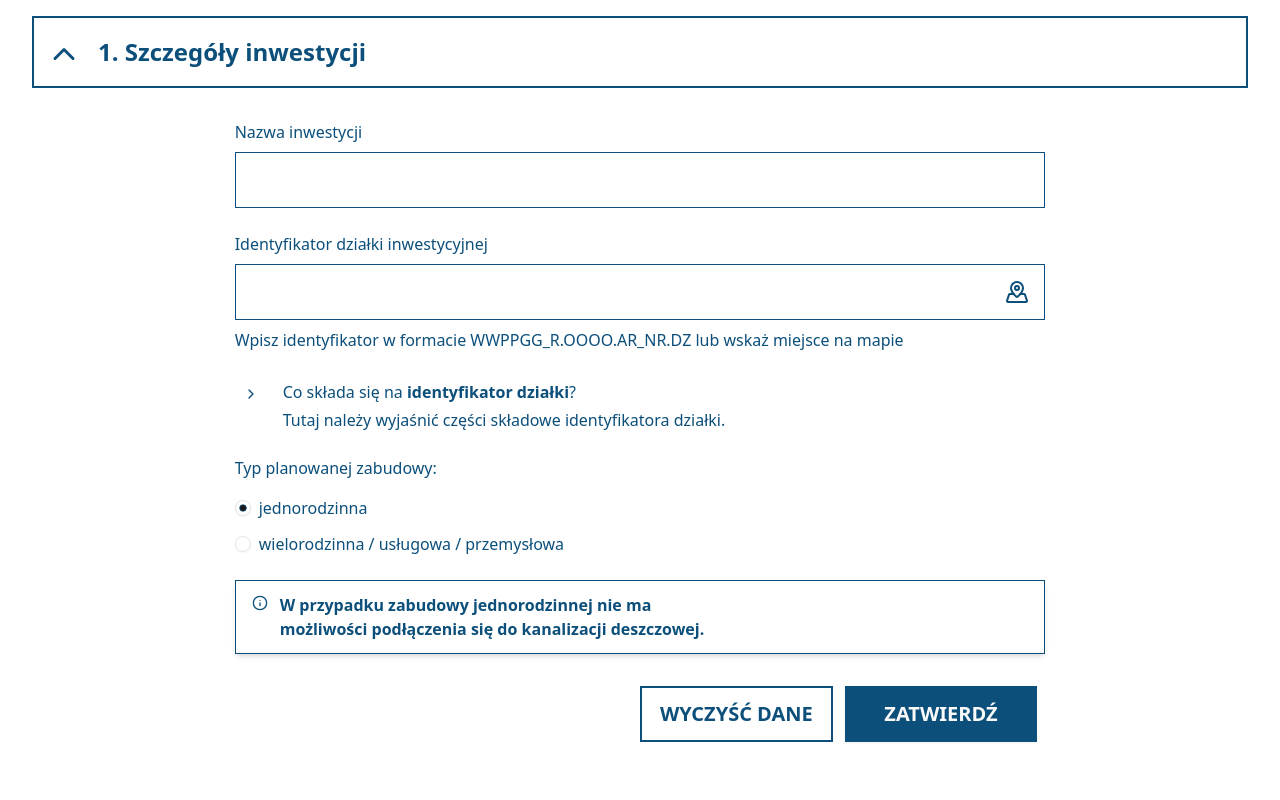
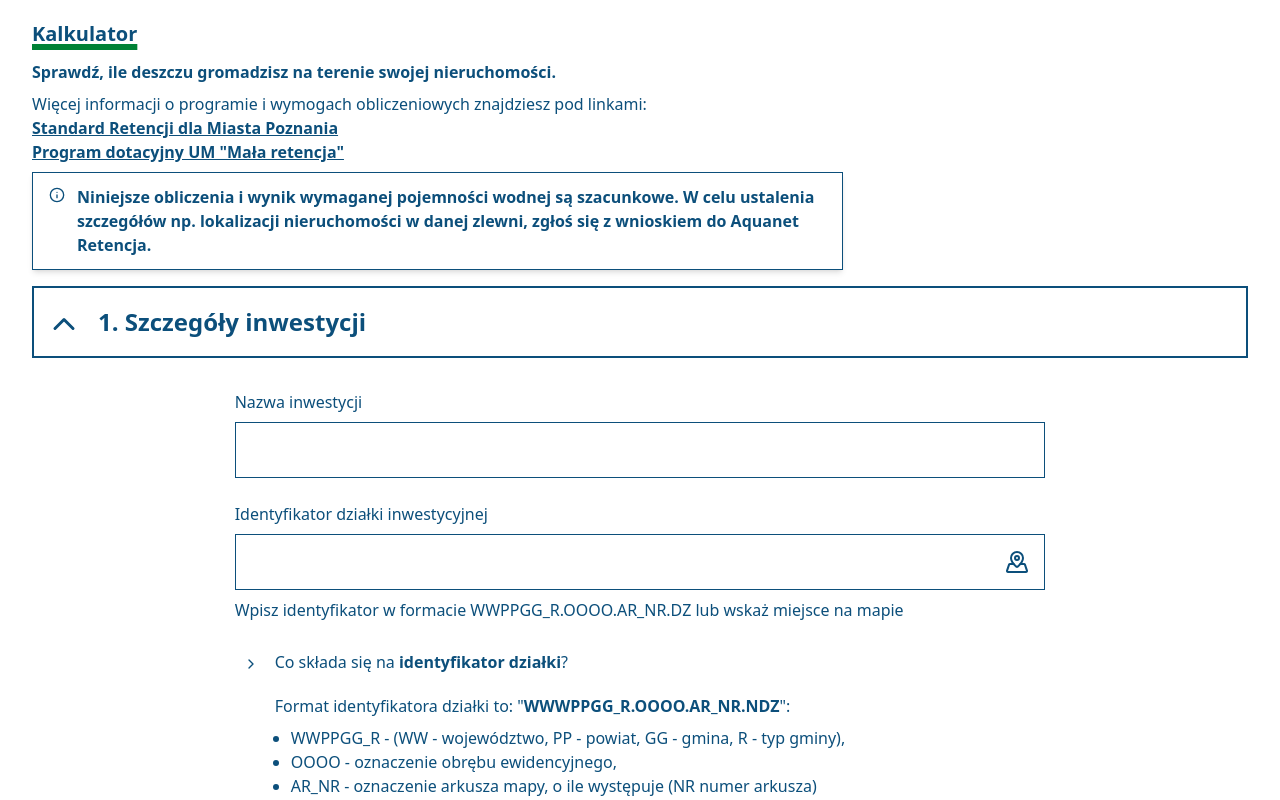
Before and after one commit to capgemini-pl-cca-cto/cap-retencja-v1, a React (Vite) app: page / in a window 1280 px wide. Both pictures are taken after a click on the button "TOGGLE". Shown: the top 800 px of the page. Built offline with nearby package versions, Linux system fonts and the light colour scheme.

Commit message:
added controlled field to the inwestycja form, fixed label and alert text

```diff
--- a/src/app/App.tsx
+++ b/src/app/App.tsx
@@ -2,6 +2,8 @@ import { Accordion } from '@/components/ui/accordion';
 import './App.css';
 import { InwestycjaSection } from '@/features/inwestycja/components/inwestycja-section';
 import type { InwestycjaModel } from '@/features/inwestycja/types/inwestycja-schema';
+import { InfoBox } from '@/components/info-box';
+import { TextWithLinks } from '@/components/text-with-links';
 
 function App() {
   function onInwestycjaSubmit(data: InwestycjaModel) {
@@ -9,7 +11,23 @@ function App() {
   }
 
   return (
-    <div className="w-full min-h-screen flex justify-center p-4 sm:px-6 md:px-8">
+    <div className="w-full min-h-screen flex-col justify-center p-4 grid gap-4 sm:px-6 md:px-8">
+      <section className="w-2/3 grid gap-2">
+        <h1 className="underline decoration-green-700 decoration-6 font-bold text-xl/9 text-primary-blue">
+          Kalkulator
+        </h1>
+        <h2 className="text-primary-blue font-bold">
+          Sprawdź, ile deszczu gromadzisz na terenie swojej nieruchomości.
+        </h2>
+        <TextWithLinks
+          description="Więcej informacji o programie i wymogach obliczeniowych znajdziesz pod linkami:"
+          linkOne="trzeba-uzupelnic-link"
+          linkOneLabel="Standard Retencji dla Miasta Poznania"
+          linkTwo="trzeba-uzupelnic-link"
+          linkTwoLabel='Program dotacyjny UM "Mała retencja"'
+        ></TextWithLinks>
+        <InfoBox description="Niniejsze obliczenia i wynik wymaganej pojemności wodnej są szacunkowe. W celu ustalenia szczegółów np. lokalizacji nieruchomości w danej zlewni, zgłoś się z wnioskiem do Aquanet Retencja."></InfoBox>
+      </section>
       <Accordion
         type="single"
         collapsible
--- a/src/components/info-box/info-box.tsx
+++ b/src/components/info-box/info-box.tsx
@@ -10,7 +10,7 @@ export const InfoBox = ({ description }: InfoBoxProps) => {
     <div>
       <Alert variant="default">
         <LucideInfo size={20} color="#0C4F7B" />
-        <AlertDescription> {description} </AlertDescription>
+        <AlertDescription className="flex"> {description} </AlertDescription>
       </Alert>
     </div>
   );
--- a/src/components/text-with-links/text-with-links.tsx
+++ b/src/components/text-with-links/text-with-links.tsx
@@ -1,4 +1,4 @@
-import { FormLabel } from '../ui/form';
+import { Label } from '../ui/label';
 
 export type TextWithLinksProps = {
   description: string;
@@ -17,12 +17,20 @@ export const TextWithLinks = ({
 }: TextWithLinksProps) => {
   return (
     <div>
-      <FormLabel className="text-base font-normal"> {description} </FormLabel>
-      <a className="text-decoration-line: underline font-bold" href={linkOne}>
+      <Label className="text-base font-normal text-primary-blue">
+        {description}
+      </Label>
+      <a
+        className="text-decoration-line: underline font-bold text-primary-blue"
+        href={linkOne}
+      >
         {linkOneLabel}
       </a>
       <br />
-      <a className="text-decoration-line: underline font-bold" href={linkTwo}>
+      <a
+        className="text-decoration-line: underline font-bold text-primary-blue"
+        href={linkTwo}
+      >
         {linkTwoLabel}
       </a>
     </div>
--- a/src/components/ui/alert.tsx
+++ b/src/components/ui/alert.tsx
@@ -55,7 +55,7 @@ function AlertDescription({
     <div
       data-slot="alert-description"
       className={cn(
-        'col-start-2 grid justify-items-start gap-1 text-primary-blue text-base font-bold text-left [&_p]:leading-relaxed',
+        'col-start-2 grid justify-items-start gap-1 text-primary-blue text-base font-bold text-wrap [&_p]:leading-relaxed',
         className,
       )}
       {...props}
--- a/src/components/ui/radio-group.tsx
+++ b/src/components/ui/radio-group.tsx
@@ -11,7 +11,7 @@ function RadioGroup({
   return (
     <RadioGroupPrimitive.Root
       data-slot="radio-group"
-      className={cn('grid gap-3', className)}
+      className={cn('grid gap-2', className)}
       {...props}
     />
   );
@@ -34,7 +34,10 @@ function RadioGroupItem({
         data-slot="radio-group-indicator"
         className="relative flex items-center justify-center"
       >
-        <CircleIcon className="fill-primary absolute top-1/2 left-1/2 size-2 -translate-x-1/2 -translate-y-1/2" />
+        <CircleIcon
+          color="#0C4F7B"
+          className="fill-primary-blue absolute top-1/2 left-1/2 size-2 -translate-x-1/2 -translate-y-1/2"
+        />
       </RadioGroupPrimitive.Indicator>
     </RadioGroupPrimitive.Item>
   );
--- a/src/features/inwestycja/components/inwestycja-form/inwestycja-form.tsx
+++ b/src/features/inwestycja/components/inwestycja-form/inwestycja-form.tsx
@@ -6,7 +6,14 @@ import { z } from 'zod';
 
 import { FormInput } from '@/components/form-input';
 import { Button } from '@/components/ui/button';
-import { Form, FormField, FormLabel } from '@/components/ui/form';
+import {
+  Form,
+  FormControl,
+  FormField,
+  FormItem,
+  FormLabel,
+  FormMessage,
+} from '@/components/ui/form';
 import {
   InwestycjaFormSchema,
   type InwestycjaModel,
@@ -17,10 +24,8 @@ import {
   CollapsibleContent,
   CollapsibleTrigger,
 } from '@/components/ui/collapsible';
-import { TextWithLinks } from '@/components/text-with-links';
-import { RadioGroupWithLabel } from '@/components/radio-group-with-label';
-import { Alert } from '@/components/ui/alert';
 import { InfoBox } from '@/components/info-box';
+import { RadioGroup, RadioGroupItem } from '@/components/ui/radio-group';
 
 export type InwestycjaFormProps = {
   onSubmit: (data: InwestycjaModel) => void;
@@ -37,7 +42,11 @@ export function InwestycjaForm({ onSubmit }: InwestycjaFormProps) {
   return (
     <Form {...form}>
       <form onSubmit={form.handleSubmit(onSubmit)} className="w-2/3 space-y-6">
-        <FormInput label="Nazwa inwestycji" field={{}} />
+        <FormField
+          control={form.control}
+          name="nazwaInwestycji"
+          render={() => <FormInput label="Nazwa inwestycji" field={{}} />}
+        />
         <FormField
           control={form.control}
           name="identyfikatorInwestycji"
@@ -53,8 +62,8 @@ export function InwestycjaForm({ onSubmit }: InwestycjaFormProps) {
             />
           )}
         />
-        <Collapsible className="flex w-2/3 flex-col">
-          <div className="flex items-center justify-start gap-4">
+        <Collapsible className="flex full flex-col">
+          <div className="flex items-center justify-start gap-2">
             <CollapsibleTrigger asChild>
               <Button variant="tertiary" size="icon" className="size-8">
                 <ChevronRightIcon className="text-primary-blue pointer-events-none size-4 translate-y-0.5 transition-transform duration-200" />
@@ -65,17 +74,64 @@ export function InwestycjaForm({ onSubmit }: InwestycjaFormProps) {
               Co składa się na <strong>identyfikator działki</strong>?
             </h4>
           </div>
-          <CollapsibleContent className="flex gap-2">
-            <div className="pl-12">
-              Tutaj należy wyjaśnić części składowe identyfikatora działki.
+          <CollapsibleContent className="">
+            <div className="px-10 py-4">
+              <p>
+                Format identyfikatora działki to: "
+                <strong>WWWPPGG_R.OOOO.AR_NR.NDZ</strong>":
+                <ul className="px-4 py-2 list-disc">
+                  <li>
+                    WWPPGG_R - (WW - województwo, PP - powiat, GG - gmina, R -
+                    typ gminy),
+                  </li>
+                  <li>OOOO - oznaczenie obrębu ewidencyjnego,</li>
+                  <li>
+                    AR_NR - oznaczenie arkusza mapy, o ile występuje (NR numer
+                    arkusza)
+                  </li>
+                  <li>NDZ - numer działki</li>
+                </ul>
+                Identyfikator w takim formacie można znaleźć na platformie&nbsp;
+                <a className="font-bold underline" href="geoportalKrajowy">
+                  Geoportal Krajowy
+                </a>
+                .
+              </p>
             </div>
           </CollapsibleContent>
         </Collapsible>
-        <RadioGroupWithLabel
-          label="Typ planowanej zabudowy:"
-          optionOne="jednorodzinna"
-          optionTwo="wielorodzinna / usługowa / przemysłowa"
-        ></RadioGroupWithLabel>
+        <FormField
+          control={form.control}
+          name="typZabudowy"
+          render={({ field }) => (
+            <FormItem className="space-y-3">
+              <FormLabel>Typ planowanej zabudowy:</FormLabel>
+              <FormControl>
+                <RadioGroup
+                  onValueChange={field.onChange}
+                  defaultValue={'jedno'}
+                  className="flex flex-col"
+                >
+                  <FormItem className="flex items-center gap-3">
+                    <FormControl>
+                      <RadioGroupItem value="jedno" />
+                    </FormControl>
+                    <FormLabel className="font-normal">jednorodzinna</FormLabel>
+                  </FormItem>
+                  <FormItem className="flex items-center gap-3">
+                    <FormControl>
+                      <RadioGroupItem value="wielo" />
+                    </FormControl>
+                    <FormLabel className="font-normal">
+                      wielorodzinna / usługowa / przemysłowa
+                    </FormLabel>
+                  </FormItem>
+                </RadioGroup>
+              </FormControl>
+              <FormMessage />
+            </FormItem>
+          )}
+        />
         <InfoBox description="W przypadku zabudowy jednorodzinnej nie ma możliwości podłączenia się do kanalizacji deszczowej."></InfoBox>
         <div className="p-2 flex">
           <div className="w-1/2"></div>
--- a/src/features/inwestycja/types/inwestycja-schema.ts
+++ b/src/features/inwestycja/types/inwestycja-schema.ts
@@ -4,6 +4,12 @@ export const InwestycjaFormSchema = z.object({
   identyfikatorInwestycji: z.string().min(22, {
     message: 'Wpisz identyfikator działki lub wybierz działkę z mapy!',
   }),
+  typZabudowy: z.enum(['jedno', 'wielo'], {
+    message: 'Proszę wybrać typ zabudowy',
+  }),
+  nazwaInwestycji: z.string({
+    message: 'Proszę wpisać nazwę inwestycji',
+  }),
 });
 
 export type InwestycjaModel = z.infer<typeof InwestycjaFormSchema>;
```
